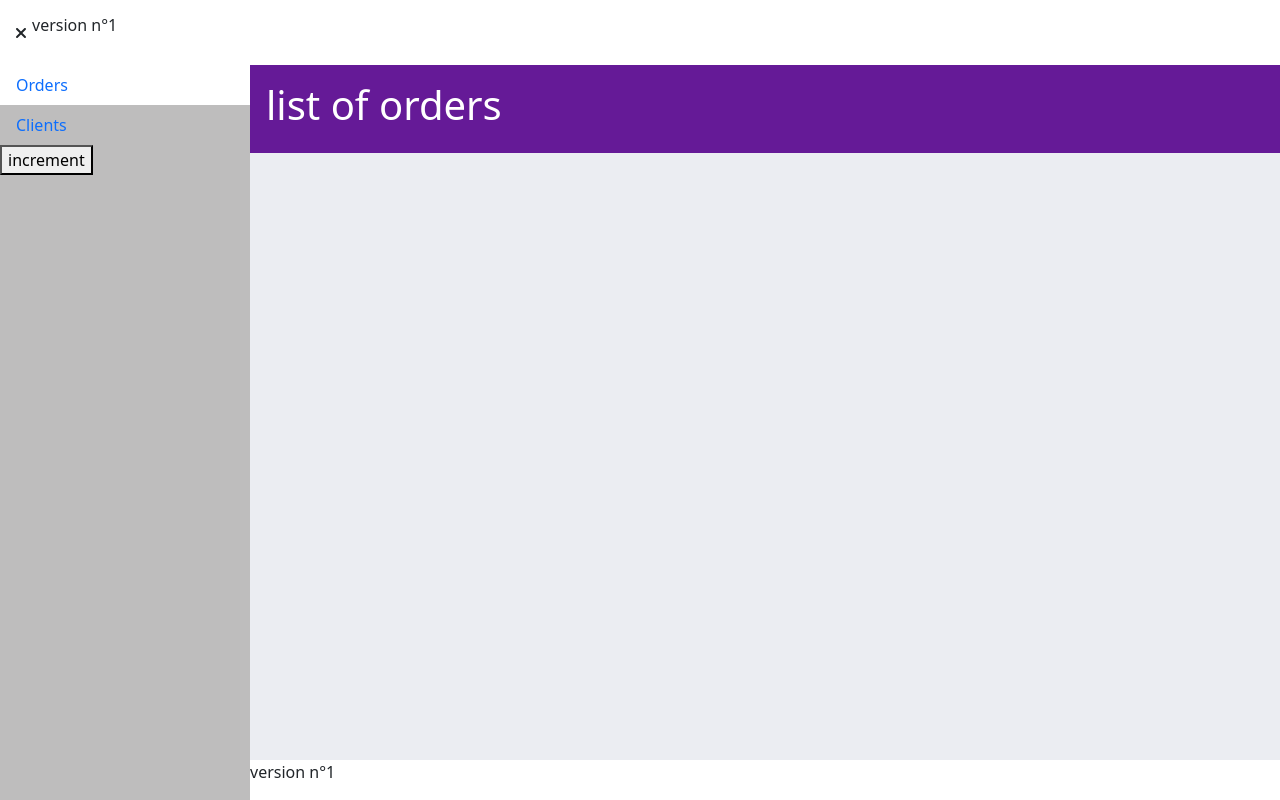
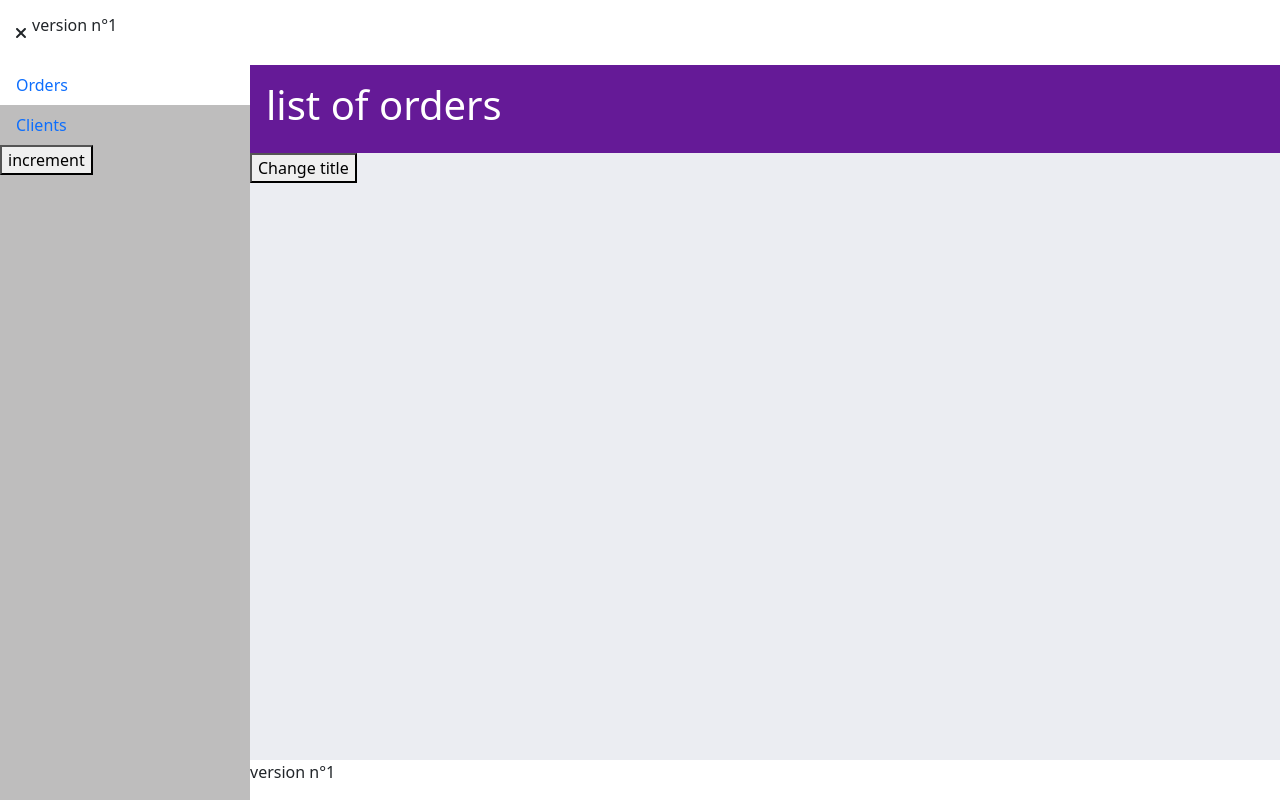
Before and after one commit to 2022-06-27-POEC-TOURS-M2I/angular-crm, an Angular app: page /orders in a window 1280 px wide. Built offline with nearby package versions, Linux system fonts and the light colour scheme; data requests are answered from the project's data file.

Commit message:
Commit 23 : @Input() data binding & lifecycle hooks

```diff
--- a/src/app/orders/pages/page-list-orders/page-list-orders.component.html
+++ b/src/app/orders/pages/page-list-orders/page-list-orders.component.html
@@ -1,2 +1,3 @@
 <app-template-full-width [title]="title">
+  <button (click)="changeTitle()">Change title</button>
 </app-template-full-width>
--- a/src/app/orders/pages/page-list-orders/page-list-orders.component.ts
+++ b/src/app/orders/pages/page-list-orders/page-list-orders.component.ts
@@ -21,4 +21,8 @@
   }
 
   ngOnInit(): void {}
+
+  public changeTitle(): void {
+    this.title = 'title changed';
+  }
 }
--- a/src/app/templates/components/template-full-width/template-full-width.component.ts
+++ b/src/app/templates/components/template-full-width/template-full-width.component.ts
@@ -1,15 +1,23 @@
-import { Component, Input, OnInit } from '@angular/core';
+import { Component, Input, OnChanges, OnInit } from '@angular/core';
 
 @Component({
   selector: 'app-template-full-width',
   templateUrl: './template-full-width.component.html',
   styleUrls: ['./template-full-width.component.scss'],
 })
-export class TemplateFullWidthComponent implements OnInit {
-  @Input() public title: string;
+export class TemplateFullWidthComponent implements OnInit, OnChanges {
+  @Input() public title!: string;
 
   constructor() {
     this.title = 'Le titre est ici';
+    // console.log(this.title);
   }
-  ngOnInit(): void {}
+
+  ngOnChanges(): void {
+    // console.log(this.title);
+  }
+
+  ngOnInit(): void {
+    // console.log(this.title);
+  }
 }
```
